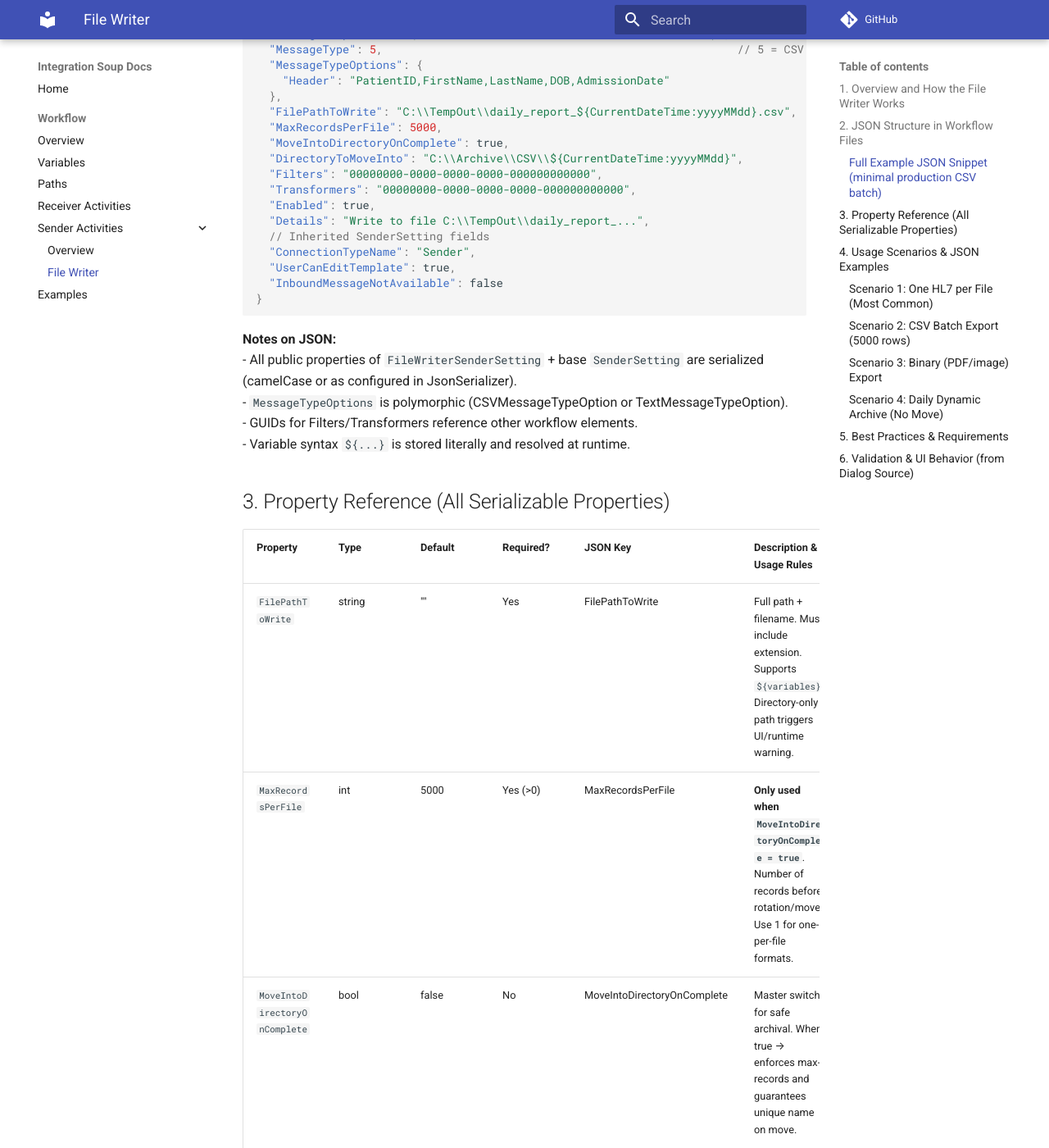
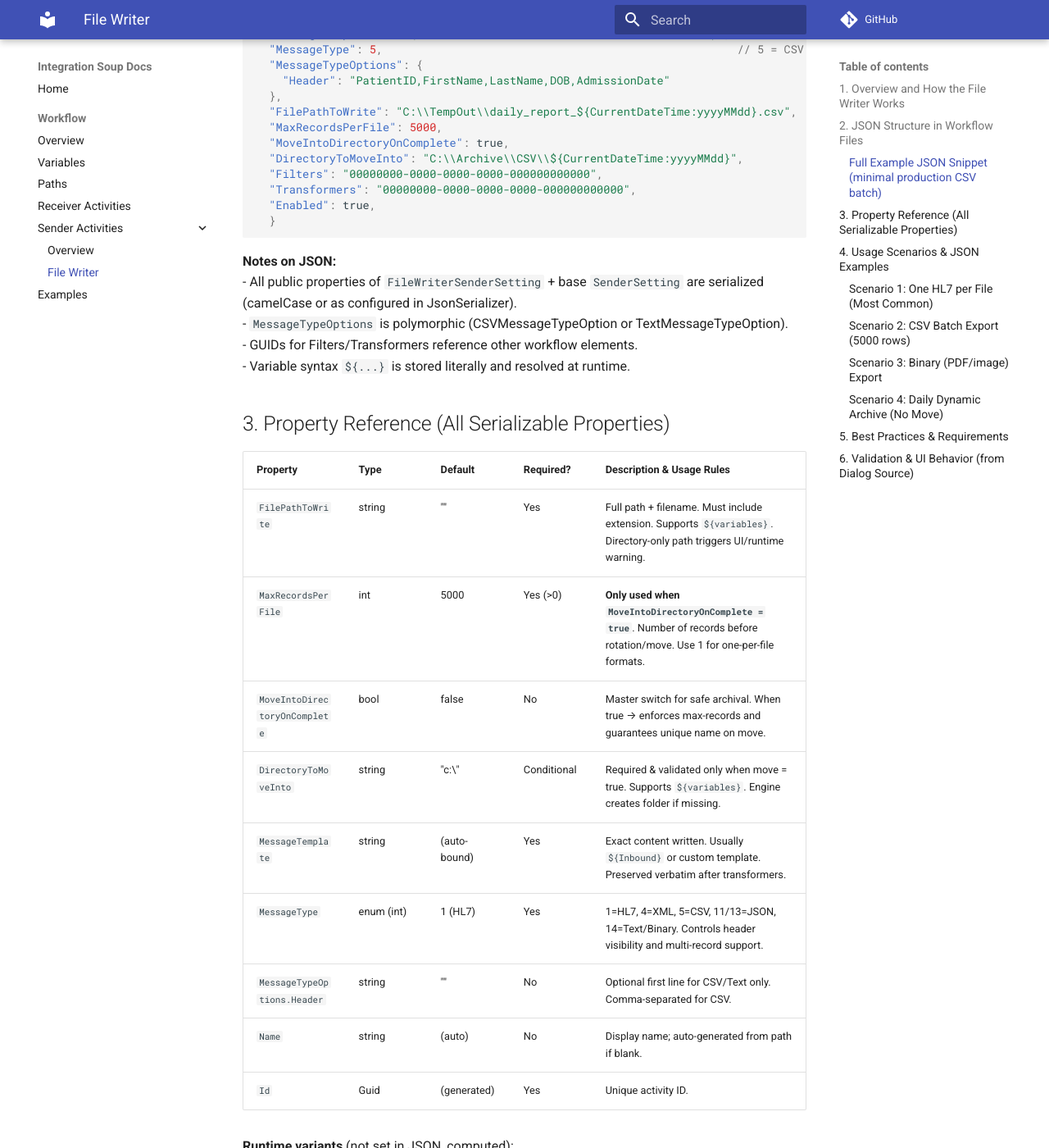
Before and after one commit to IntegrationSoup/Documentation, an MkDocs documentation site: the page built from docs/workflow/sender-activities/FileWriter.md, in a window 1280 px wide and 1400 px high, scrolled down 2176 px. Shown: the whole window at 82% size. Built offline with MkDocs 1.6.1 and Material for MkDocs 9.7.7, drawn with Linux system fonts in a browser that asks for light colours; comment, search, counter and statistics services are not loaded; some of the changed text lies outside the part shown.

Commit message:
simlified grid

````diff
--- a/docs/workflow/sender-activities/FileWriter.md
+++ b/docs/workflow/sender-activities/FileWriter.md
@@ -70,12 +70,7 @@ Workflows are stored as JSON (`.workflow` or exported files). Each activity is a
   "Filters": "00000000-0000-0000-0000-000000000000",
   "Transformers": "00000000-0000-0000-0000-000000000000",
   "Enabled": true,
-  "Details": "Write to file C:\\TempOut\\daily_report_...",
-  // Inherited SenderSetting fields
-  "ConnectionTypeName": "Sender",
-  "UserCanEditTemplate": true,
-  "InboundMessageNotAvailable": false
-}
+  }
 ```
 
 **Notes on JSON:**
@@ -86,17 +81,17 @@ Workflows are stored as JSON (`.workflow` or exported files). Each activity is a
 
 ## 3. Property Reference (All Serializable Properties)
 
-| Property                        | Type     | Default          | Required? | JSON Key                  | Description & Usage Rules |
-|---------------------------------|----------|------------------|-----------|---------------------------|---------------------------|
-| `FilePathToWrite`              | string   | ""               | Yes       | FilePathToWrite           | Full path + filename. Must include extension. Supports `${variables}`. Directory-only path triggers UI/runtime warning. |
-| `MaxRecordsPerFile`            | int      | 5000             | Yes (>0)  | MaxRecordsPerFile         | **Only used when `MoveIntoDirectoryOnComplete = true`**. Number of records before rotation/move. Use 1 for one-per-file formats. |
-| `MoveIntoDirectoryOnComplete`  | bool     | false            | No        | MoveIntoDirectoryOnComplete | Master switch for safe archival. When true → enforces max-records and guarantees unique name on move. |
-| `DirectoryToMoveInto`          | string   | "c:\\"           | Conditional | DirectoryToMoveInto     | Required & validated only when move = true. Supports `${variables}`. Engine creates folder if missing. |
-| `MessageTemplate`              | string   | (auto-bound)     | Yes       | MessageTemplate           | Exact content written. Usually `${Inbound}` or custom template. Preserved verbatim after transformers. |
-| `MessageType`                  | enum (int) | 1 (HL7)        | Yes       | MessageType               | 1=HL7, 4=XML, 5=CSV, 11/13=JSON, 14=Text/Binary. Controls header visibility and multi-record support. |
-| `MessageTypeOptions.Header`    | string   | ""               | No        | (nested)                  | Optional first line for CSV/Text only. Comma-separated for CSV. |
-| `Name`                         | string   | (auto)           | No        | Name                      | Display name; auto-generated from path if blank. |
-| `Id`                           | Guid     | (generated)      | Yes       | Id                        | Unique activity ID. |
+| Property                        | Type     | Default          | Required? | Description & Usage Rules |
+|---------------------------------|----------|------------------|-----------|---------------------------|
+| `FilePathToWrite`              | string   | ""               | Yes       | Full path + filename. Must include extension. Supports `${variables}`. Directory-only path triggers UI/runtime warning. |
+| `MaxRecordsPerFile`            | int      | 5000             | Yes (>0)  | **Only used when `MoveIntoDirectoryOnComplete = true`**. Number of records before rotation/move. Use 1 for one-per-file formats. |
+| `MoveIntoDirectoryOnComplete`  | bool     | false            | No        | Master switch for safe archival. When true → enforces max-records and guarantees unique name on move. |
+| `DirectoryToMoveInto`          | string   | "c:\\"           | Conditional | Required & validated only when move = true. Supports `${variables}`. Engine creates folder if missing. |
+| `MessageTemplate`              | string   | (auto-bound)     | Yes       | Exact content written. Usually `${Inbound}` or custom template. Preserved verbatim after transformers. |
+| `MessageType`                  | enum (int) | 1 (HL7)        | Yes       | 1=HL7, 4=XML, 5=CSV, 11/13=JSON, 14=Text/Binary. Controls header visibility and multi-record support. |
+| `MessageTypeOptions.Header`    | string   | ""               | No        | Optional first line for CSV/Text only. Comma-separated for CSV. |
+| `Name`                         | string   | (auto)           | No        | Display name; auto-generated from path if blank. |
+| `Id`                           | Guid     | (generated)      | Yes       | Unique activity ID. |
 
 **Runtime variants** (not set in JSON, computed):
 - `FilePathToWriteRuntimeValue(...)`
````
